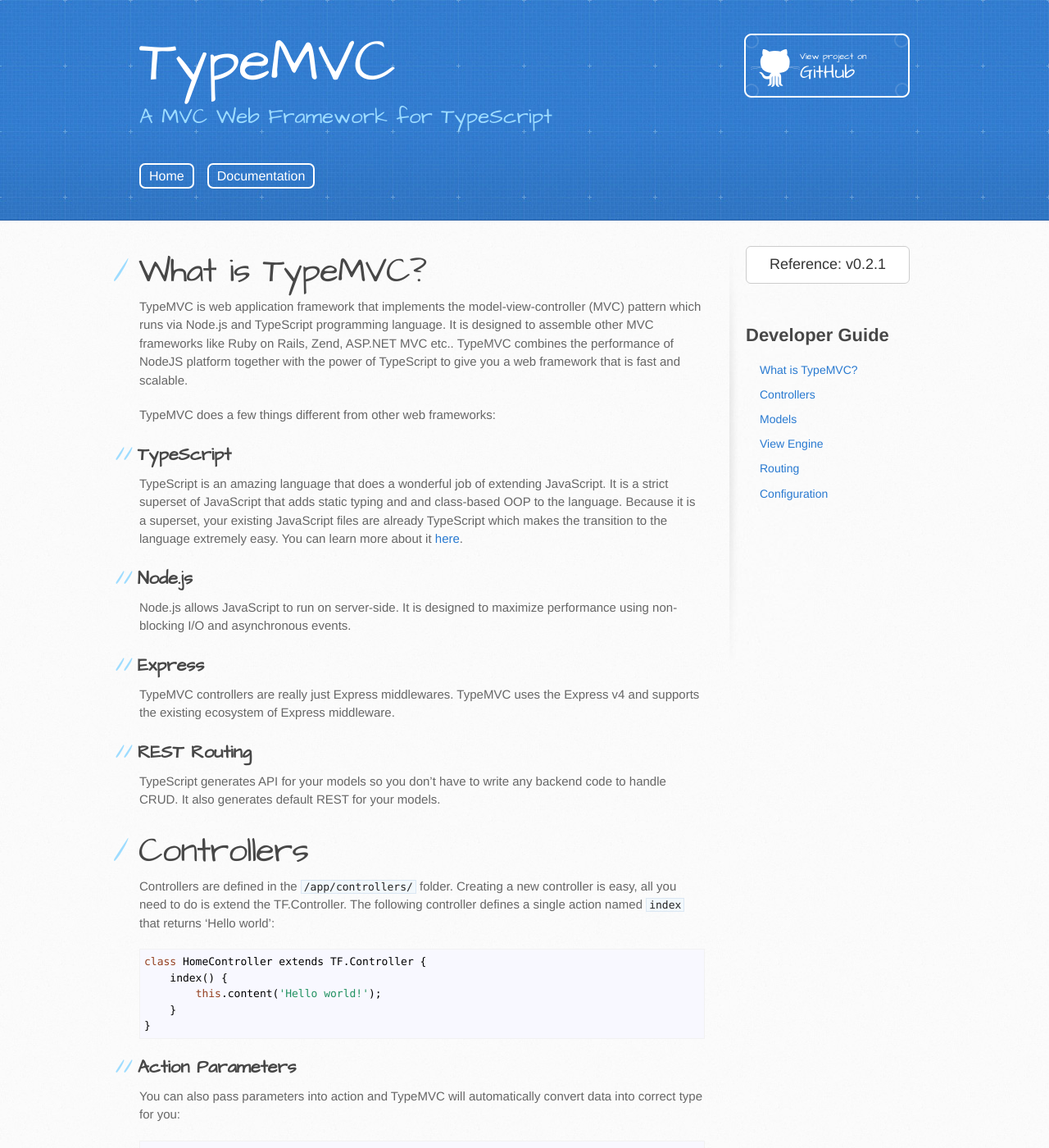
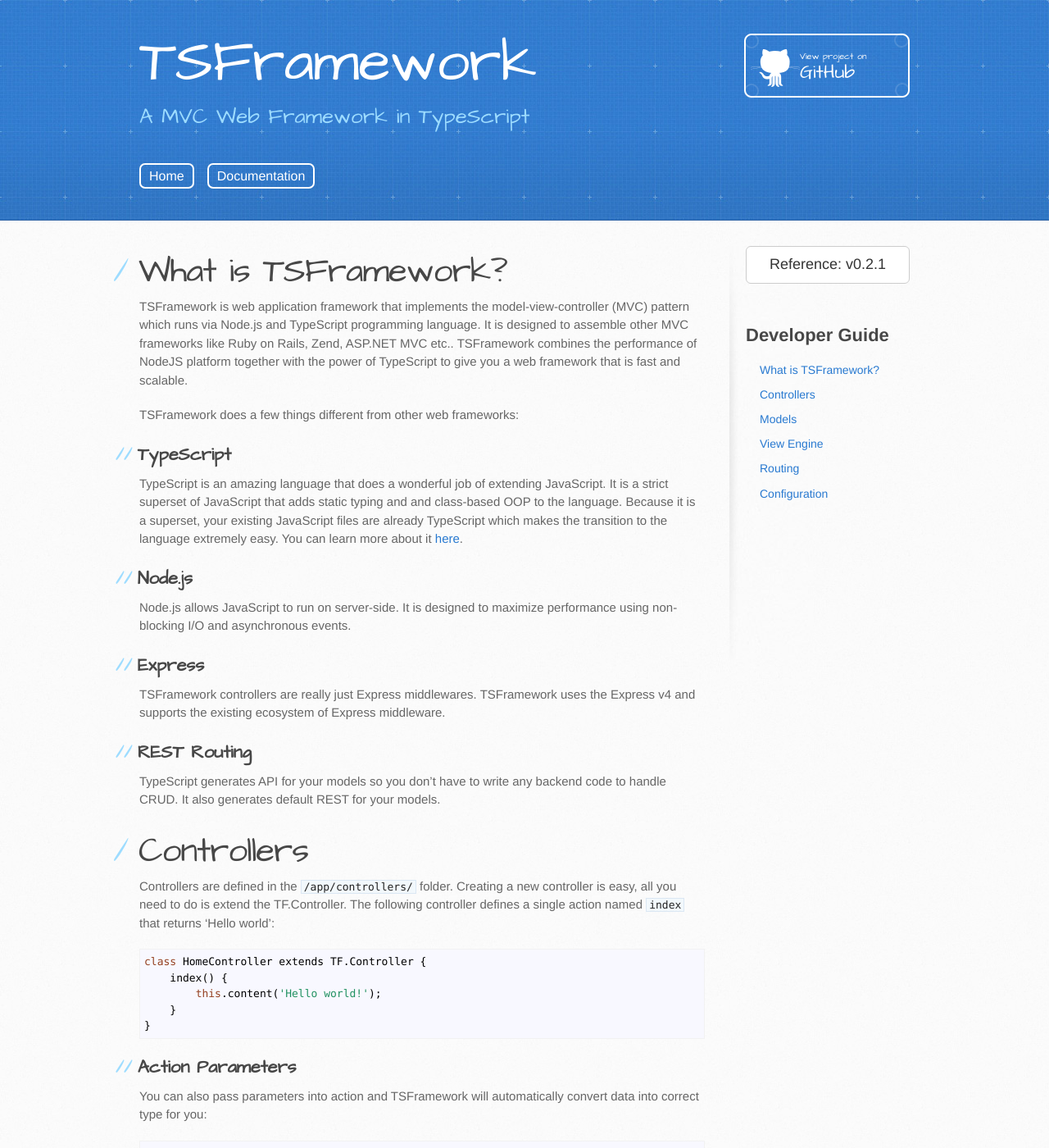
Before and after one commit to tsframework/tsframework.github.io, a Jekyll site: the page built from documentation.html, in a window 1280 px wide and 1400 px high. Shown: the whole window at 82% size. Built offline with Jekyll 4.4.1, drawn with Linux system fonts in a browser that asks for light colours; nearby versions of some CDN libraries; Markdown is read by kramdown in place of the engine named in the settings; some of the changed text lies outside the part shown.

Commit message:
web site

```diff
--- a/_config.yml
+++ b/_config.yml
@@ -1,3 +1,3 @@
-name: TypeMVC
+name: TSFramework
 markdown: redcarpet
 baseurl: ''
--- a/_layouts/default.html
+++ b/_layouts/default.html
@@ -4,8 +4,8 @@
     <meta charset='utf-8'>
     <meta http-equiv="X-UA-Compatible" content="chrome=1">
     <meta name="viewport" content="width=device-width, initial-scale=1, maximum-scale=1">
-    <meta name="description" content="TypeMVC Framework is a MVC Web Application Framework that runs on Node.js with TypeScript. TypeFramework combines the performance of NodeJS platform together with the power of TypeScript to give you a web framework that is fast and scalable." />
-    <meta name="author" content="Zeke Kievel, Jhon Mike" />
+    <meta name="description" content="TSFramework is a MVC Web Application Framework that runs on Node.js with TypeScript. TSFramework combines the performance of NodeJS platform together with the power of TypeScript to give you a web framework that is fast and scalable." />
+    <meta name="author" content="Jhon Mike" />
 
     <link href='https://fonts.googleapis.com/css?family=Architects+Daughter' rel='stylesheet' type='text/css'>
     <link rel="stylesheet" type="text/css" href="{{ site.baseurl }}/stylesheets/stylesheet.css" media="screen" />
@@ -28,7 +28,7 @@
     <header>
       <div class="inner">
         <h1> {{ site.name }} </h1>
-        <h2>A MVC Web Framework for TypeScript</h2>
+        <h2>A MVC Web Framework in TypeScript</h2>
         <br><br>
         <a href="/" class="link">Home</a>
         <a href="/documentation" class="link">Documentation</a>
--- a/_layouts/documentation.html
+++ b/_layouts/documentation.html
@@ -4,7 +4,7 @@
     <meta charset='utf-8'>
     <meta http-equiv="X-UA-Compatible" content="chrome=1">
     <meta name="viewport" content="width=device-width, initial-scale=1, maximum-scale=1">
-    <meta name="description" content="TypeMVC Framework is a MVC Web Application Framework that runs on Node.js with TypeScript. TypeFramework combines the performance of NodeJS platform together with the power of TypeScript to give you a web framework that is fast and scalable." />
+    <meta name="description" content="TSFramework is a MVC Web Application Framework that runs on Node.js with TypeScript. TSFramework combines the performance of NodeJS platform together with the power of TypeScript to give you a web framework that is fast and scalable." />
     <meta name="author" content="Zeke Kievel, Jhon Mike" />
 
     <link href='https://fonts.googleapis.com/css?family=Architects+Daughter' rel='stylesheet' type='text/css'>
@@ -28,7 +28,7 @@
     <header>
       <div class="inner">
         <h1> {{ site.name }} </h1>
-        <h2>A MVC Web Framework for TypeScript</h2>
+        <h2>A MVC Web Framework in TypeScript</h2>
         <br><br>
         <a href="/" class="link">Home</a>
         <a href="/documentation" class="link">Documentation</a>
--- a/documentation.html
+++ b/documentation.html
@@ -1,13 +1,13 @@
 ---
 layout: documentation
-title: TypeMVC - Documentation
+title: TSFramework - Documentation
 ---
 
-<h1 id="what-is-typemvc">What is TypeMVC?</h1>
+<h1 id="what-is-typemvc">What is TSFramework?</h1>
 
-<p>TypeMVC is web application framework that implements the model-view-controller (MVC) pattern which runs via Node.js and TypeScript programming language. It is designed to assemble other MVC frameworks like Ruby on Rails, Zend, ASP.NET MVC etc.. TypeMVC combines the performance of NodeJS platform together with the power of TypeScript to give you a web framework that is fast and scalable.</p>
+<p>TSFramework is web application framework that implements the model-view-controller (MVC) pattern which runs via Node.js and TypeScript programming language. It is designed to assemble other MVC frameworks like Ruby on Rails, Zend, ASP.NET MVC etc.. TSFramework combines the performance of NodeJS platform together with the power of TypeScript to give you a web framework that is fast and scalable.</p>
 
-<p>TypeMVC does a few things different from other web frameworks:</p>
+<p>TSFramework does a few things different from other web frameworks:</p>
 
 <h2 id="typescript">TypeScript</h2>
 
@@ -19,7 +19,7 @@
 
 <h2 id="express">Express</h2>
 
-<p>TypeMVC controllers are really just Express middlewares. TypeMVC uses the Express v4 and supports the existing ecosystem of Express middleware.</p>
+<p>TSFramework controllers are really just Express middlewares. TSFramework uses the Express v4 and supports the existing ecosystem of Express middleware.</p>
 
 <h2 id="rest-routing">REST Routing</h2>
 
@@ -37,7 +37,7 @@
 
 <h2 id="action-parameters">Action Parameters</h2>
 
-<p>You can also pass parameters into action and TypeMVC will automatically convert data into correct type for you:</p>
+<p>You can also pass parameters into action and TSFramework will automatically convert data into correct type for you:</p>
 
 <pre><code>class HomeController extends TF.Controller {
     hello(name: string) {
@@ -55,7 +55,7 @@
 
 <h2 id="reply-interface">Reply Interface</h2>
 
-<p>Every controller in TypeMVC inherits the Reply interface which is implemented in the base controller. This interface is mainly used for sending data back to user.</p>
+<p>Every controller in TSFramework inherits the Reply interface which is implemented in the base controller. This interface is mainly used for sending data back to user.</p>
 
 <h3 id="send-a-text-response">Send a text response</h3>
 
@@ -99,7 +99,7 @@
     <li><code>request.host</code>: returns the hostname from the “Host” header field.</li>
 </ul>
 
-<p>The TypeMVC request object extends Express Request object. You can check out the <a href="http://expressjs.com/4x/api.html">Express guide</a> for more information.</p>
+<p>The TSFramework request object extends Express Request object. You can check out the <a href="http://expressjs.com/4x/api.html">Express guide</a> for more information.</p>
 
 <h2 id="response-object">Response Object</h2>
 
@@ -193,7 +193,7 @@
 
 <h1 id="models">Models</h1>
 
-<p>TypeMVC uses Waterline ORM (created by Sails.js). Waterline allows developers to interact with models the same way regardless of data source they’re using.</p>
+<p>TSFramework uses Waterline ORM (created by Sails.js). Waterline allows developers to interact with models the same way regardless of data source they’re using.</p>
 
 <p>Models are defined in the <code>/app/models/</code> folder .To create a model, just extends TF.Model. The following User model defines 3 attributes <code>name</code>, <code>email</code> and  <code>age</code>:</p>
 
@@ -277,7 +277,7 @@
 
 <h1 id="view-engine">View Engine</h1>
 
-<p>TypeMVC uses <a href="http://embeddedjs.com">EJS</a> for its view engine. To render a view you would use <code>response.render</code> in your controller action:</p>
+<p>TSFramework uses <a href="http://embeddedjs.com">EJS</a> for its view engine. To render a view you would use <code>response.render</code> in your controller action:</p>
 
 <pre><code>index(name: string) {
     this.response.render('index', { user: name });
@@ -289,7 +289,7 @@
 
 <h2 id="structuring-layouts">Structuring Layouts</h2>
 
-<p>When TypeMVC renders a view as a response, it does so by combining the view with the current layout. Within a layout, you have access to these tools for combining different bits of output to form the overall response:</p>
+<p>When TSFramework renders a view as a response, it does so by combining the view with the current layout. Within a layout, you have access to these tools for combining different bits of output to form the overall response:</p>
 
 <ul>
     <li>Body</li>
@@ -378,7 +378,7 @@
 
 <h1 id="routing">Routing</h1>
 
-<p>TypeMVC routes are normally declared in Global.ts via <code>app.router</code>. When you generate a new app, these routes are generated for you by default:</p>
+<p>TSFramework routes are normally declared in Global.ts via <code>app.router</code>. When you generate a new app, these routes are generated for you by default:</p>
 
 <pre><code>// default routes
     app.router.map('/', { controller: 'Home', action: 'index' });
@@ -397,7 +397,7 @@
 
 <h2 id="crud-and-actions">CRUD and Actions</h2>
 
-<p>In TypeMVC, a resourceful route provides a mapping between HTTP verbs and URLs to controller actions. By convention, each action also maps to particular CRUD operations in a database. To generate default CRUD actions for your controller you just need to assign a Model to your controller:</p>
+<p>In TSFramework, a resourceful route provides a mapping between HTTP verbs and URLs to controller actions. By convention, each action also maps to particular CRUD operations in a database. To generate default CRUD actions for your controller you just need to assign a Model to your controller:</p>
 
 <pre><code>UserController.model = User;</code></pre>
 
@@ -413,7 +413,7 @@
 
 <h2 id="resourceful-routing">Resourceful Routing</h2>
 
-<p>By default, TypeMVC also generates a REST routes for any controller with a model attached:</p>
+<p>By default, TSFramework also generates a REST routes for any controller with a model attached:</p>
 
 <pre><code>// REST routes
     app.router.get('/:controller/:id?', { action: 'find' });
@@ -424,7 +424,7 @@
 
 <h1 id="configuration">Configuration</h1>
 
-<p>TypeMVC configuration settings are defined in <code>app.json</code> in JSON format:</p>
+<p>TSFramework configuration settings are defined in <code>app.json</code> in JSON format:</p>
 
 <pre><code>{
     "port": 3000,
```
Also changed, not shown: index.html (+9 -9 lines), README.md.
